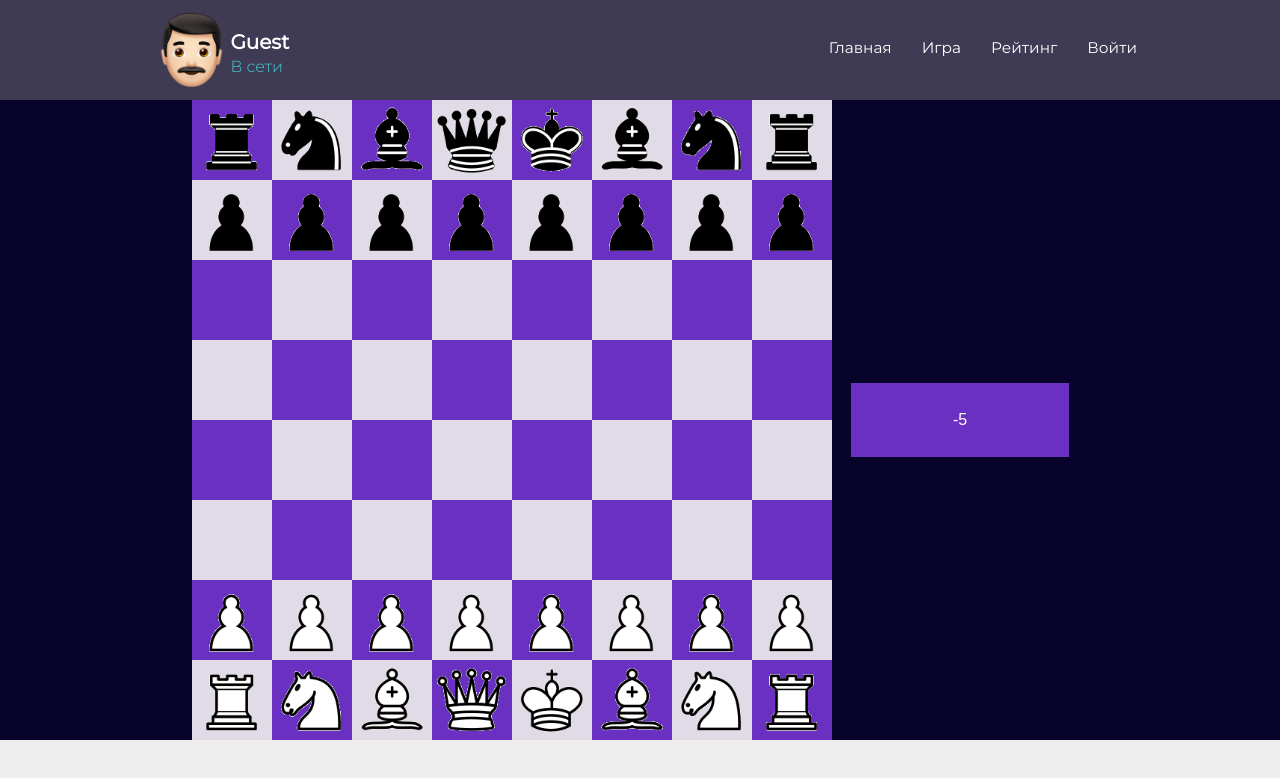
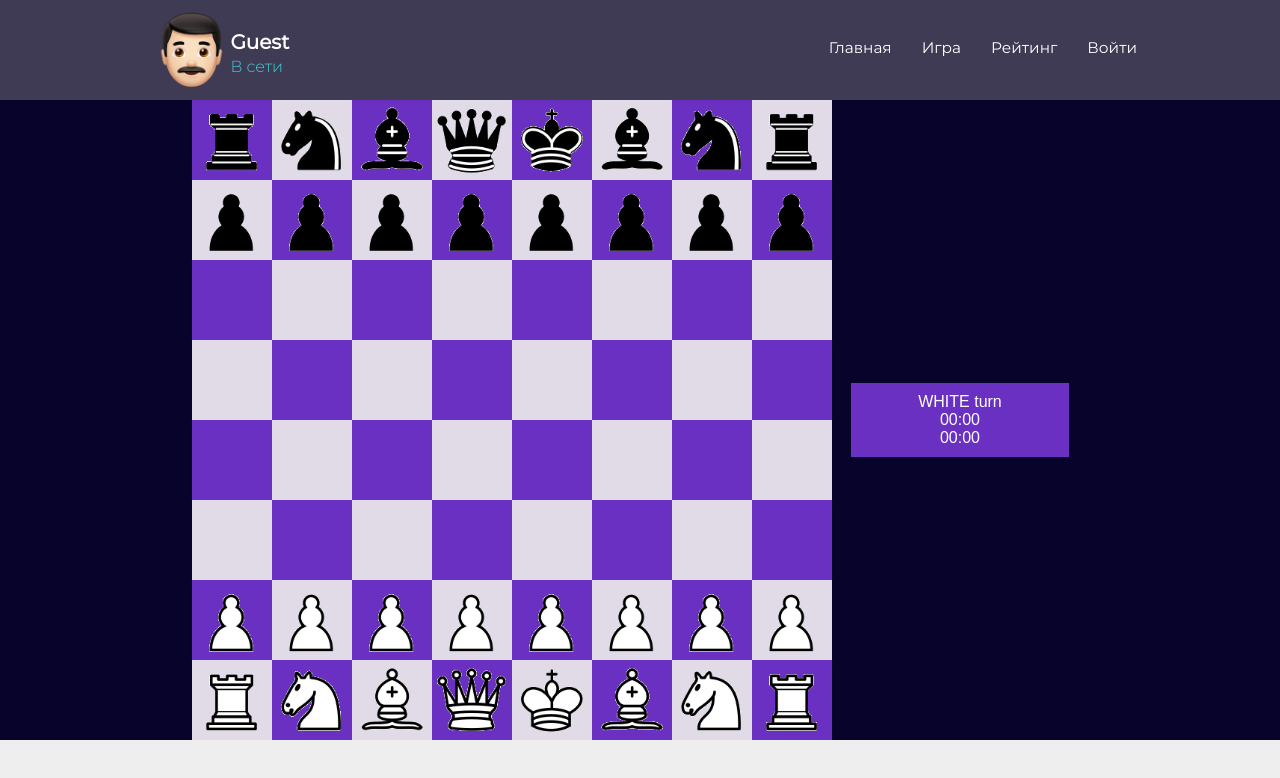
Before and after one commit to shk3t/ubershakmaty, a React (Create React App) app in the folder client/: page /chess-board in a window 1280 px wide. Shown: the top 778 px of the page. Built offline with nearby package versions, Linux system fonts and the light colour scheme; no server answers.

Commit message:
Пофиксил таймер

```diff
--- a/client/src/components/Clock.jsx
+++ b/client/src/components/Clock.jsx
@@ -2,6 +2,7 @@ import "../index.css"
 import {useEffect, useState} from "react"
 import {useSelector} from "react-redux"
 import Color from "../models/Color"
+import {zeroPad} from "../utils"
 
 export default function Clock() {
   const turn = useSelector((state) => state.gameReducer.board.turn)
@@ -21,22 +22,25 @@ export default function Clock() {
   useEffect(() => {
     const pTime = setInterval(() => {
       if (turn === Color.WHITE) {
-        console.log("white turn")
-        setWhiteTime((prev) => prev - 1)
+        setWhiteTime((prev) => (prev <= 0 ? 0 : prev - 1))
       } else {
-        console.log("black turn")
-        setBlackTime((prev) => prev - 1)
+        setBlackTime((prev) => (prev <= 0 ? 0 : prev - 1))
       }
     }, 1000)
     return () => clearInterval(pTime)
   }, [turn])
 
+  function timeFromSeconds(seconds) {
+    return `${zeroPad(Math.floor(seconds / 60), 2)}:${zeroPad(seconds % 60, 2)}`
+  }
+
   return (
     <div id="clock-area">
       <div className="clock-wrapper">
         <div className="clock-face">
-          <div className="time">{blackTime}</div>
-          <div className="time">{whiteTime}</div>
+          <div className="time">{turn} turn</div>
+          <div className="time">{timeFromSeconds(blackTime)}</div>
+          <div className="time">{timeFromSeconds(whiteTime)}</div>
         </div>
       </div>
     </div>
--- a/client/src/models/TimeMode.js
+++ b/client/src/models/TimeMode.js
@@ -1,3 +1,5 @@
+import {zeroPad} from "../utils"
+
 export default class TimeMode {
   constructor(timer, increment = 0) {
     this.timer = timer
@@ -5,7 +7,7 @@ export default class TimeMode {
   }
 
   toString() {
-    return `00:${TimeMode.zeroPad(this.timer, 2)}:00|${this.increment}`
+    return `00:${zeroPad(this.timer, 2)}:00|${this.increment}`
   }
 
   toPretty() {
@@ -13,10 +15,4 @@ export default class TimeMode {
       ? `${this.timer} | ${this.increment}`
       : `${this.timer} мин`
   }
-
-  static zeroPad(num, size) {
-    num = num.toString()
-    while (num.length < size) num = "0" + num
-    return num
-  }
 }
--- a/client/src/utils.js
+++ b/client/src/utils.js
@@ -25,6 +25,12 @@ export function filterObject(object, keyValueCallback) {
   return Object.fromEntries(Object.entries(object).filter(keyValueCallback))
 }
 
+export function zeroPad(num, size) {
+  num = num.toString()
+  while (num.length < size) num = "0" + num
+  return num
+}
+
 export function hmsToSeconds(str) {
   const hms = str.split(":")
   return Number(hms[0]) * 60 * 60 + Number(hms[1]) * 60 + Number(hms[2])
```
